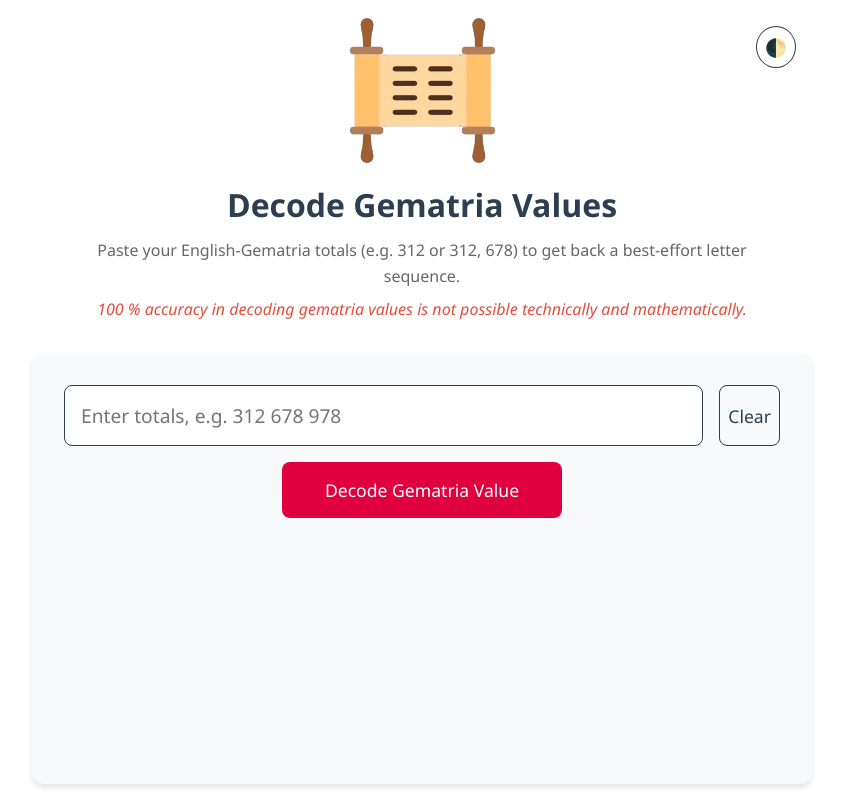
After one commit to beingdutta/gematriacalculators.org, a PHP site: page /decode-gematria-value.html in a window 1280 px wide. The commit adds this page. Shown: the whole page, without its empty margins (218-1061 px from the left). Run offline with PHP 8.4, Linux system fonts and the light colour scheme.

Commit message:
added decode

```diff
--- /dev/null
+++ b/decode-gematria-value.html
@@ -0,0 +1,63 @@
+<!DOCTYPE html>
+<html lang="en" data-theme="light">
+<head>
+  <meta charset="UTF-8">
+  <meta name="viewport" content="width=device-width, initial-scale=1">
+  <title>Decode Gematria Values</title>
+  <link rel="stylesheet" href="/styles/index.css">
+</head>
+<body>
+  <div class="container">
+    <header class="header">
+      <img src="/assets/header-image.webp" alt="site logo" id="themeLogo">
+      <button class="theme-toggle" onclick="toggleTheme()">🌓</button>
+      <h1>Decode Gematria Values</h1>
+      <p class="subtitle">
+        Paste your English-Gematria totals (e.g. <code>312</code> or <code>312, 678</code>)
+        to get back a best-effort letter sequence.
+      </p>
+      <p class="note">
+        100 % accuracy in decoding gematria values is not possible technically and mathematically.
+      </p>
+    </header>
+
+    <main class="calculator">
+      <div class="input-group">
+        <input
+          type="text"
+          id="decodeInput"
+          placeholder="Enter totals, e.g. 312 678 978"
+        >
+        <button onclick="clearDecodeInput()" class="secondary" title="Clear">
+          Clear
+        </button>
+      </div>
+
+      <div class="button-container">
+        <button onclick="decode()" class="calculate-btn">
+          Decode Gematria Value
+        </button>
+      </div>
+
+      <div class="loading-container" id="loading">
+        <div class="spinner"></div>
+      </div>
+
+      <div class="decode-result" id="decodeResult">
+        <div class="result-card">
+          <button class="copy-btn"
+                  onclick="copyValue('decodedText','decodeCopyNotification')">
+            📋
+          </button>
+          <div class="copy-notification" id="decodeCopyNotification">
+            Copied!
+          </div>
+          <h3>Decoded Text: <span id="decodedText"></span></h3>
+        </div>
+      </div>
+    </main>
+  </div>
+
+  <script src="/scripts/decode.js"></script>
+</body>
+</html>
--- a/index.html
+++ b/index.html
@@ -93,6 +93,10 @@
 
         <div class="ad-space"></div>
 
+        <div class="button-container">
+            <button onclick="decode()" class="calculate-btn">Decode Gematria</button>
+        </div>
+
         <div class="seo-section">
             <p>Our best gematria calculator	online tool is designed for accuracy, speed, and simplicity. It’s perfect for scholars, spiritual seekers, or anyone interested in the mystical traditions behind sacred texts. With our best Hebrew gematria calculator, you can decode biblical passages, analyze spiritual names, or explore esoteric connections — all in one place. Try the most simple gematria calculator free today and dive into the world of symbolic number meanings with confidence.</p>
         </div>
--- /dev/null
+++ b/scripts/decode.js
@@ -0,0 +1,76 @@
+// COPY-TO-CLIPBOARD (reuse)
+function copyValue(valueId, notificationId) {
+    const text = document.getElementById(valueId).textContent;
+    const notif = document.getElementById(notificationId);
+    navigator.clipboard.writeText(text)
+      .then(() => {
+        notif.style.display = 'block';
+        setTimeout(() => notif.style.display = 'none', 2000);
+      })
+      .catch(err => console.error('Copy failed:', err));
+  }
+
+  function clearDecodeInput() {
+    document.getElementById('decodeInput').value = '';
+    document.getElementById('decodeResult').style.display = 'none';
+    document.getElementById('loading').style.display = 'none';
+  }
+
+  // THEME TOGGLE + INIT (reuse)
+  function toggleTheme() {
+    const html = document.documentElement;
+    const next = html.getAttribute('data-theme') === 'light' ? 'dark' : 'light';
+    html.setAttribute('data-theme', next);
+    localStorage.setItem('theme', next);
+  }
+  document.addEventListener('DOMContentLoaded', () => {
+    const saved = localStorage.getItem('theme') || 'light';
+    document.documentElement.setAttribute('data-theme', saved);
+    const logo = document.getElementById('themeLogo');
+    if (logo) logo.src = '/assets/header-image.webp';
+  });
+
+  // GREEDY DECODE: sum = total/6 → peel off 26→1
+  function greedyDecode(total) {
+    if (total % 6 !== 0) return '';        // no exact match
+    let sum = total / 6;
+    const letters = [];
+    while (sum > 0) {
+      const val = Math.min(26, sum);
+      letters.push(String.fromCharCode(64 + val));
+      sum -= val;
+    }
+    return letters.join('');
+  }
+
+  // MAIN DECODE ENTRY
+  function decode() {
+    const inputEl = document.getElementById('decodeInput');
+    const raw = inputEl.value.trim();
+    if (!raw) {
+      inputEl.classList.add('error');
+      setTimeout(() => inputEl.classList.remove('error'), 500);
+      alert('Please enter at least one numeric total to decode!');
+      return;
+    }
+
+    const loading = document.getElementById('loading');
+    loading.style.display = 'flex';
+
+    setTimeout(() => {
+      try {
+        // pull out all numbers, decode each greedily
+        const nums = raw.match(/\d+/g) || [];
+        const decoded = nums
+          .map(n => greedyDecode(parseInt(n, 10)))
+          .join(' ');
+        document.getElementById('decodedText').textContent = decoded || '(no match)';
+        document.getElementById('decodeResult').style.display = 'block';
+      } catch (err) {
+        console.error('Decode error:', err);
+        alert('Error while decoding.');
+      } finally {
+        loading.style.display = 'none';
+      }
+    }, 200);
+  }
--- a/scripts/index.js
+++ b/scripts/index.js
@@ -182,6 +182,10 @@ function generatePDFContent(input, results) {
     return doc;
 }
 
+function decode() {
+    window.location.href = "/decode-gematria-value.html";
+  }
+
 // Update calculateAndDownload function
 function calculateAndDownload() {
     const input = document.getElementById('inputText');
--- a/styles/index.css
+++ b/styles/index.css
@@ -185,8 +185,8 @@ button:hover {
 
 /* Update button styles */
 button.calculate-btn {
-    width: 70%; /* Full width of container */
-    padding: 1rem 0.5rem; /* Adjust padding for better text fit */
+    width: 70%;
+    padding: 1rem 0.1rem; /* Adjust padding for better text fit */
     text-align: center;
     display: block;
     margin: 0 auto;
@@ -425,3 +425,22 @@ button.secondary {
     from { bottom: -50px }
     to { bottom: 20px }
 }
+
+/* hide the result area until decoding happens */
+.decode-result {
+    margin-top: 2rem;
+    display: none;
+}
+/* make our warning note stand out */
+.note {
+    color: var(--error);
+    font-style: italic;
+    text-align: center;
+    margin: 0.5rem 0 1rem;
+  }
+
+  /* hide result until after decode */
+  .decode-result {
+    margin-top: 2rem;
+    display: none;
+  }
```
